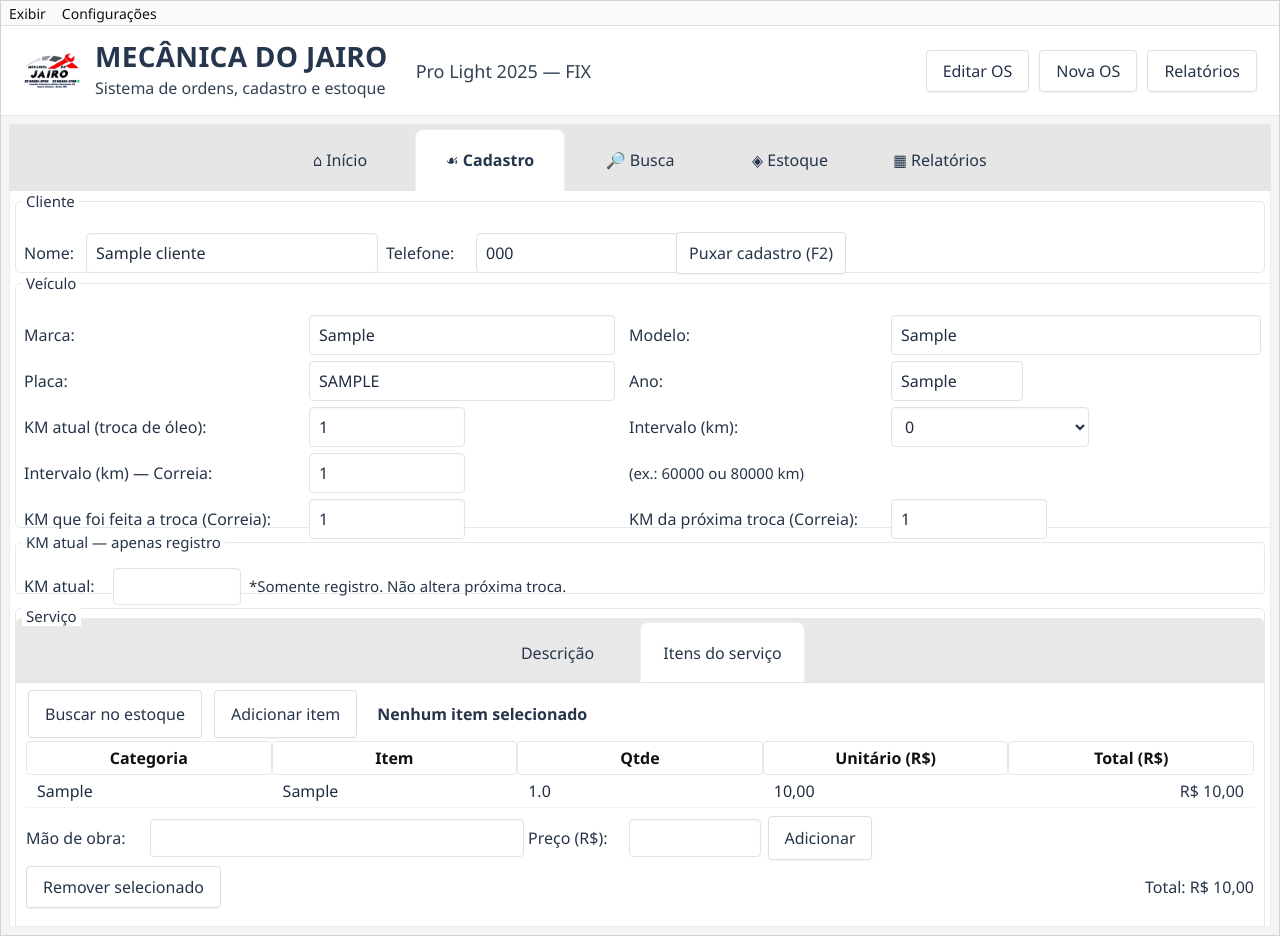
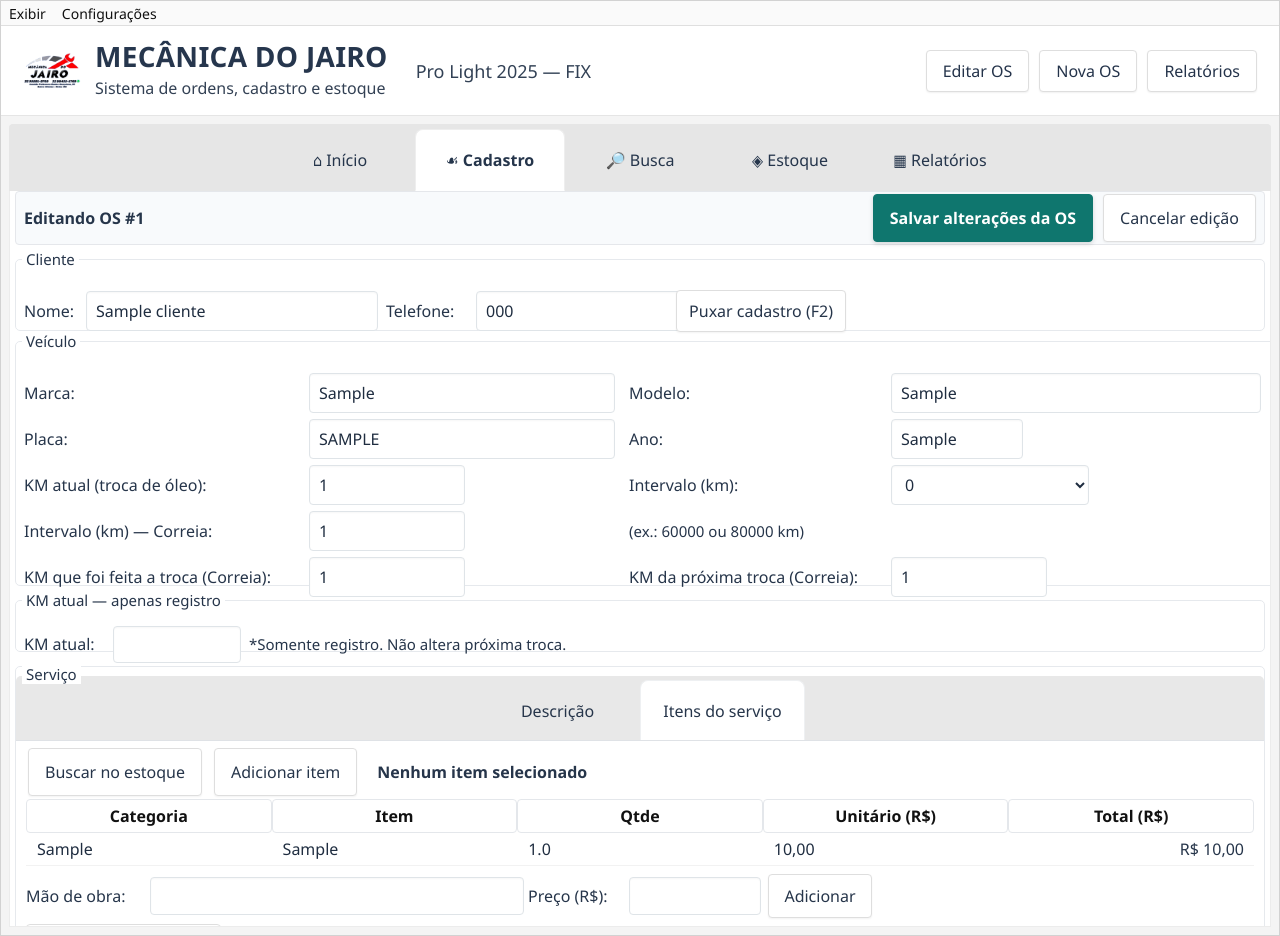
Before and after one commit to sketchJayJay/Mec-nica-do-Jairo, a Flask app: page /os/1/editar in a window 1280 px wide. Run offline with Flask 3, Linux system fonts and the light colour scheme; tables that the repository leaves empty hold one stand-in row (values such as "Sample post").

Commit message:
Add files via upload

```diff
--- a/app.py
+++ b/app.py
@@ -1,3 +1,4 @@
+# BOTAO_SALVAR_EDICAO_OS_20260831
 # EDITAR_OS_SEM_SOBREPOR_20260831
 # CADASTRO_ANTIGO_REAL_AJUSTE_ALINHAMENTO_20260831
 # CADASTRO_ANTIGO_REAL_SEM_IMAGEM_20260831
--- a/templates/form_os.html
+++ b/templates/form_os.html
@@ -91,6 +91,12 @@
 /* Rodapé */
 .jairo-old-real-form .bottom-actions{height:56px;flex:0 0 56px;display:flex;align-items:center;gap:12px;padding:7px 8px;background:#fff;border-top:1px solid #f1f1f1;}
 .jairo-old-real-form .bottom-actions .old-btn{height:48px;min-height:48px;}
+/* BOTAO_SALVAR_EDICAO_OS_20260831 */
+.jairo-old-real-form .save-edit-btn{background:#0f766e!important;color:#fff!important;border-color:#0f766e!important;font-weight:700!important;box-shadow:0 2px 5px rgba(0,0,0,.14)!important;}
+.jairo-old-real-form .edit-floating-save{position:fixed;right:22px;bottom:22px;z-index:9999;height:54px;min-height:54px;padding:0 22px;border-radius:6px;background:#0f766e;color:#fff;border:1px solid #0f766e;font-weight:700;font-size:16px;box-shadow:0 8px 22px rgba(0,0,0,.25);cursor:pointer;}
+.jairo-old-real-form .edit-floating-save:hover{background:#0b5f59;}
+@media(max-width:900px){.jairo-old-real-form .edit-floating-save{left:12px;right:12px;bottom:12px;width:auto;}}
+
 @media(max-width:1150px){
   .work-page{overflow:auto!important;}.jairo-old-real-form{height:auto;overflow:visible;min-height:calc(100vh - 191px);}
   .jairo-old-real-form .fs-cliente,.jairo-old-real-form .fs-veiculo,.jairo-old-real-form .fs-km,.jairo-old-real-form .fs-servico{height:auto;min-height:0;}
@@ -108,6 +114,15 @@
 .jairo-old-real-form .total-line{grid-row:4!important;grid-column:2!important;position:static!important;z-index:3!important;white-space:nowrap!important;}
 </style>
 <form method="post" class="jairo-old-real-form" id="osForm">
+  {% if os %}
+  <div class="edit-save-strip no-print" style="height:54px;flex:0 0 54px;display:flex;align-items:center;justify-content:space-between;gap:12px;padding:6px 8px;background:#f8fafc;border:1px solid #e5e7eb;border-radius:4px;margin:0 5px 4px;">
+    <strong>Editando OS #{{ os.id }}</strong>
+    <div style="display:flex;gap:10px;align-items:center;">
+      <button class="old-btn save-edit-btn" type="submit">Salvar alterações da OS</button>
+      <a class="old-btn" href="{{ url_for('ver_os', sid=os.id) }}">Cancelar edição</a>
+    </div>
+  </div>
+  {% endif %}
   <datalist id="marcasList">
     {% for marca in brands.keys() %}<option value="{{ marca }}">{% endfor %}
   </datalist>
@@ -216,7 +231,7 @@
   </fieldset>
 
   <div class="bottom-actions no-print">
-    <button class="old-btn" type="submit">Salvar cadastro + serviço</button>
+    {% if os %}<button class="old-btn save-edit-btn" type="submit">Salvar alterações da OS</button>{% else %}<button class="old-btn" type="submit">Salvar cadastro + serviço</button>{% endif %}
     <button class="old-btn" type="button" onclick="excluirPorPlacaOldReal()">Excluir por placa</button>
     <a class="old-btn" href="{{ url_for('nova_os') }}">Limpar</a>
     {% if os %}<a class="old-btn" href="{{ url_for('ver_os', sid=os.id) }}">Cancelar edição</a>{% endif %}
```
Also changed, not shown: README.md.
